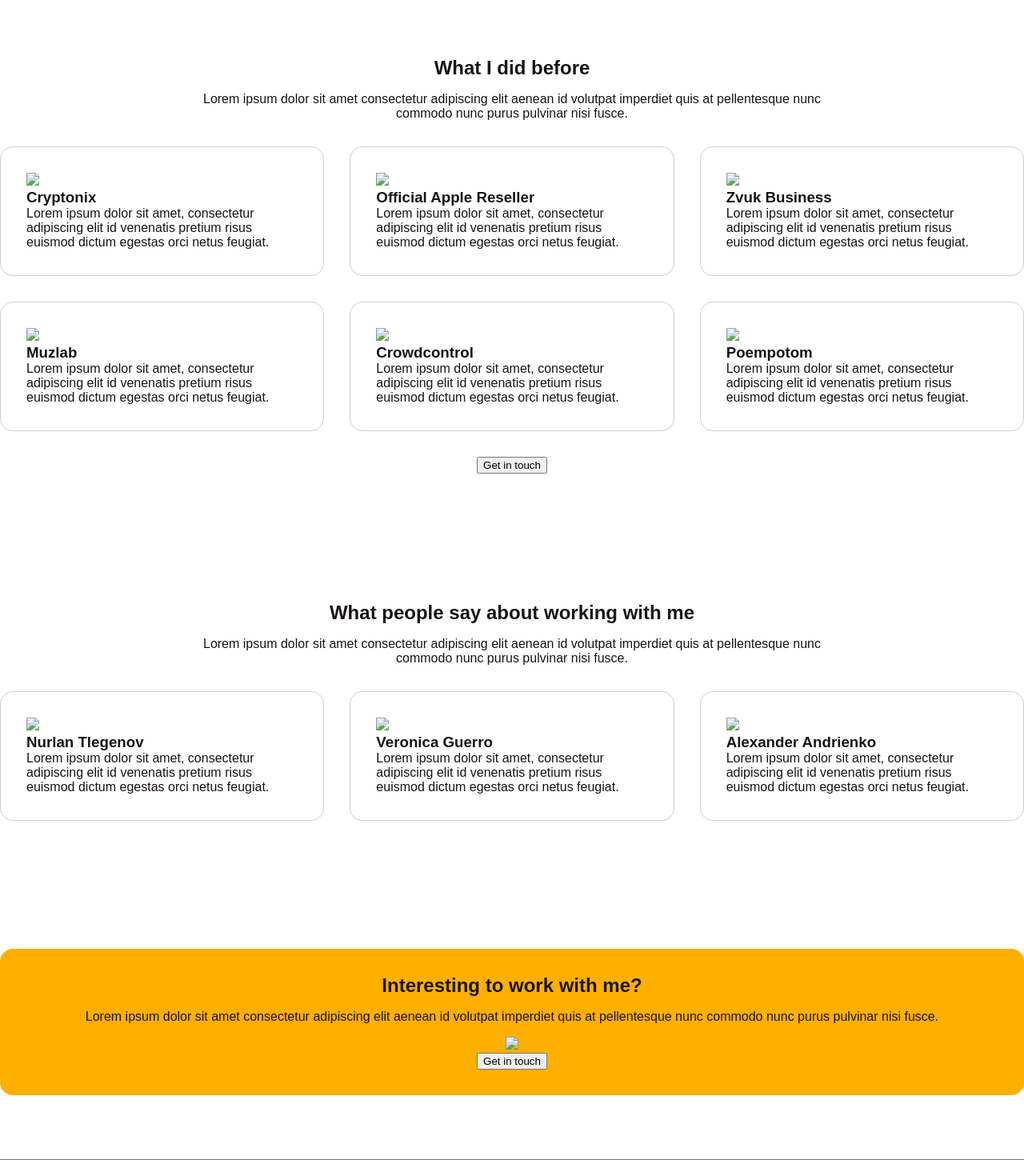
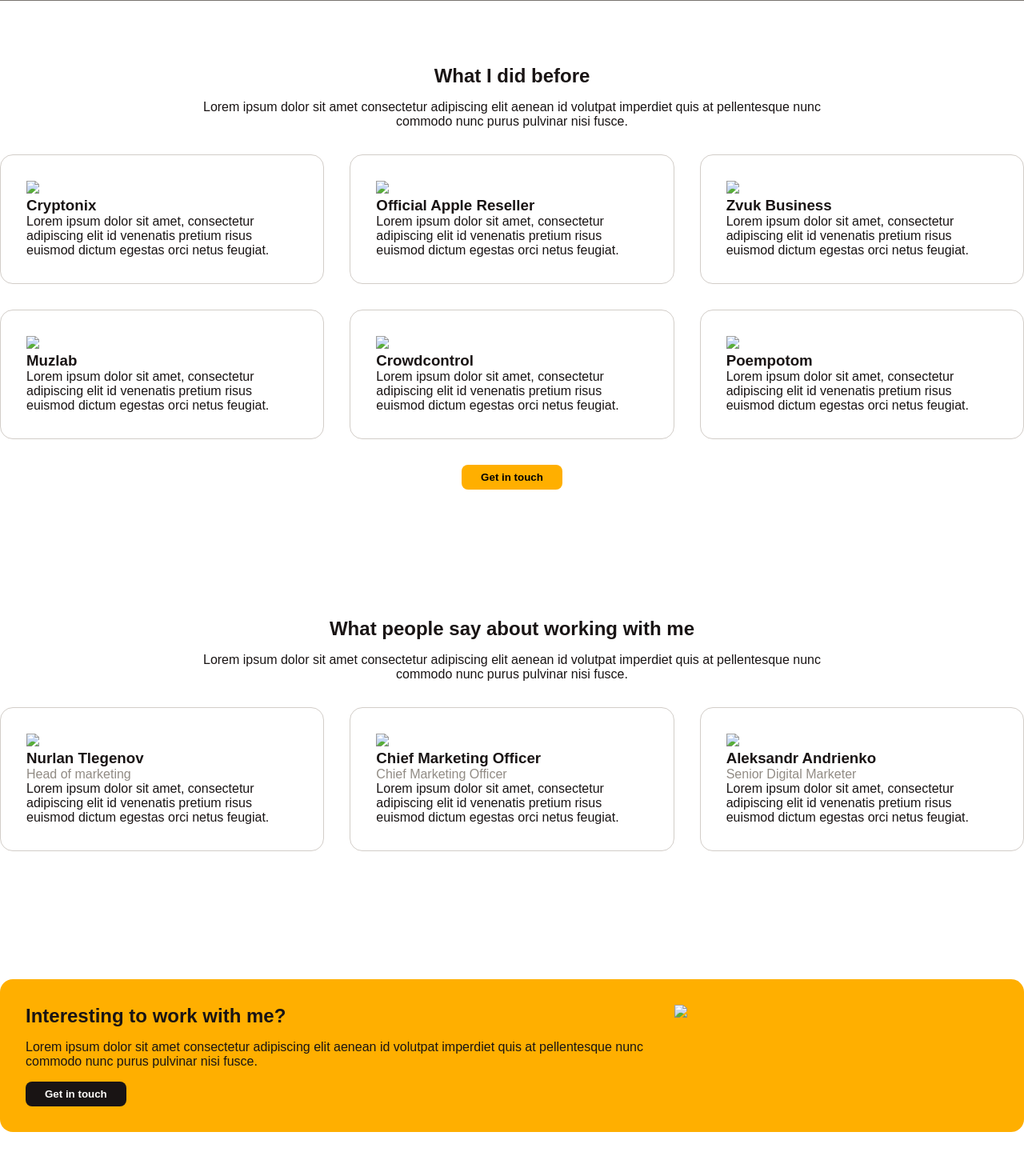
Before and after one commit to khralenok/khralenok.com, a PHP site: page / in a window 1280 px wide. Shown: the part 1040-2490 px from the top of the page at 80% size. Run offline with PHP 8.4, Linux system fonts and the light colour scheme.

Commit message:
Big update
- Added more structure elements
- Added links
- Added extra styling

```diff
--- a/index.html
+++ b/index.html
@@ -24,8 +24,8 @@
       </a>
       <nav>
         <ul>
+          <li><a href="#services">Services</a></li>
           <li><a href="#portfolio">Portfolio</a></li>
-          <li><a href="#services">Services</a></li>
           <li><a href="#reviews">Reviews</a></li>
           <li><button>Contact me</button></li>
         </ul>
@@ -98,54 +98,54 @@
             pulvinar nisi fusce.
           </p>
         </div>
-        <div class="card">
+        <a class="card" href="/cryptonix">
           <div class="cover"><img src="/" /></div>
           <h3>Cryptonix</h3>
           <p>
             Lorem ipsum dolor sit amet, consectetur adipiscing elit id venenatis
             pretium risus euismod dictum egestas orci netus feugiat.
           </p>
-        </div>
-        <div class="card">
+        </a>
+        <a class="card" href="/apple">
           <div class="cover"><img src="/" /></div>
           <h3>Official Apple Reseller</h3>
           <p>
             Lorem ipsum dolor sit amet, consectetur adipiscing elit id venenatis
             pretium risus euismod dictum egestas orci netus feugiat.
           </p>
-        </div>
-        <div class="card">
+        </a>
+        <a class="card" href="/zvuk-business">
           <div class="cover"><img src="/" /></div>
           <h3>Zvuk Business</h3>
           <p>
             Lorem ipsum dolor sit amet, consectetur adipiscing elit id venenatis
             pretium risus euismod dictum egestas orci netus feugiat.
           </p>
-        </div>
-        <div class="card">
+        </a>
+        <a class="card" href="/muzlab">
           <div class="cover"><img src="/" /></div>
           <h3>Muzlab</h3>
           <p>
             Lorem ipsum dolor sit amet, consectetur adipiscing elit id venenatis
             pretium risus euismod dictum egestas orci netus feugiat.
           </p>
-        </div>
-        <div class="card">
+        </a>
+        <a class="card" href="/crowd-control">
           <div class="cover"><img src="/" /></div>
           <h3>Crowdcontrol</h3>
           <p>
             Lorem ipsum dolor sit amet, consectetur adipiscing elit id venenatis
             pretium risus euismod dictum egestas orci netus feugiat.
           </p>
-        </div>
-        <div class="card">
+        </a>
+        <a class="card" href="/poempotom">
           <div class="cover"><img src="/" /></div>
           <h3>Poempotom</h3>
           <p>
             Lorem ipsum dolor sit amet, consectetur adipiscing elit id venenatis
             pretium risus euismod dictum egestas orci netus feugiat.
           </p>
-        </div>
+        </a>
         <div class="cta"><button>Get in touch</button></div>
       </div>
     </section>
@@ -160,30 +160,33 @@
             pulvinar nisi fusce.
           </p>
         </div>
-        <div class="card">
+        <a class="card" href="https://www.linkedin.com/in/nurlan-tlegenov/">
           <div class="avatar"><img src="/" /></div>
           <h3>Nurlan Tlegenov</h3>
+          <span class="secondary">Head of marketing</span>
           <p>
             Lorem ipsum dolor sit amet, consectetur adipiscing elit id venenatis
             pretium risus euismod dictum egestas orci netus feugiat.
           </p>
-        </div>
-        <div class="card">
+        </a>
+        <a class="card" href="https://www.linkedin.com/in/veroguef/">
           <div class="avatar"><img src="/" /></div>
-          <h3>Veronica Guerro</h3>
+          <h3>Chief Marketing Officer</h3>
+          <span class="secondary">Chief Marketing Officer</span>
           <p>
             Lorem ipsum dolor sit amet, consectetur adipiscing elit id venenatis
             pretium risus euismod dictum egestas orci netus feugiat.
           </p>
-        </div>
-        <div class="card">
+        </a>
+        <a class="card" href="https://www.linkedin.com/in/deinstall/">
           <div class="avatar"><img src="/" /></div>
-          <h3>Alexander Andrienko</h3>
+          <h3>Aleksandr Andrienko</h3>
+          <span class="secondary">Senior Digital Marketer</span>
           <p>
             Lorem ipsum dolor sit amet, consectetur adipiscing elit id venenatis
             pretium risus euismod dictum egestas orci netus feugiat.
           </p>
-        </div>
+        </a>
       </div>
     </section>
 
@@ -197,9 +200,11 @@
               volutpat imperdiet quis at pellentesque nunc commodo nunc purus
               pulvinar nisi fusce.
             </p>
-            <div class="illustration"><img src="/" /></div>
+            <div class="cta">
+              <button class="contrast">Get in touch</button>
+            </div>
           </div>
-          <div class="cta"><button>Get in touch</button></div>
+          <div class="illustration"><img src="/" /></div>
         </div>
       </div>
     </section>
@@ -214,22 +219,22 @@
             pulvinar nisi fusce.
           </p>
         </div>
-        <div class="card">
-          <div class="avatar"><img src="/" /></div>
+        <a class="card" href="https://inkyzine.art/">
+          <div class="cover"><img src="/" /></div>
           <h3>inkyzine.art</h3>
           <p>
             Lorem ipsum dolor sit amet, consectetur adipiscing elit id venenatis
             pretium risus euismod dictum egestas orci netus feugiat.
           </p>
-        </div>
-        <div class="card">
-          <div class="avatar"><img src="/" /></div>
+        </a>
+        <a class="card" href="https://designsimple.co/">
+          <div class="cover"><img src="/" /></div>
           <h3>designsimple.co</h3>
           <p>
             Lorem ipsum dolor sit amet, consectetur adipiscing elit id venenatis
             pretium risus euismod dictum egestas orci netus feugiat.
           </p>
-        </div>
+        </a>
       </div>
     </section>
 
--- a/style.css
+++ b/style.css
@@ -2,6 +2,7 @@
   --accent: #ffaf00;
   --black: #191414;
   --gray800: #78736e;
+  --gray700: #918b84;
   --gray500: #d2cdc8;
   --white: #fffdfb;
   font-size: 16px;
@@ -98,11 +99,17 @@ section.dark {
 }
 
 .component.banner {
+  display: grid;
+  grid-template-columns: repeat(12, 1fr);
   padding: 2rem;
   border-radius: 1rem;
   background: var(--accent);
 }
+
 .card {
+  display: block;
+  color: inherit;
+  text-decoration: none;
   padding: 2rem;
   border-radius: 1rem;
   border: 1px solid var(--gray500);
@@ -120,7 +127,13 @@ section.dark {
 nav > ul {
   list-style: none;
   display: flex;
-  gap: 1rem;
+  align-items: center;
+  gap: 2rem;
+}
+
+nav a {
+  text-decoration: none;
+  color: inherit;
 }
 
 #social-media {
@@ -152,7 +165,30 @@ nav > ul {
   text-align: left;
 }
 
+.component.banner .title,
+.component.banner .cta {
+  text-align: left;
+  grid-column: span 8;
+}
+
 .cta {
   grid-column: 3 / span 8;
   text-align: center;
 }
+
+button {
+  background: var(--accent);
+  border: 0px;
+  border-radius: 0.5rem;
+  padding: 0.5rem 1.5rem;
+  font-weight: 600;
+}
+
+button.contrast {
+  background-color: var(--black);
+  color: var(--white);
+}
+
+span.secondary {
+  color: var(--gray700);
+}
```
